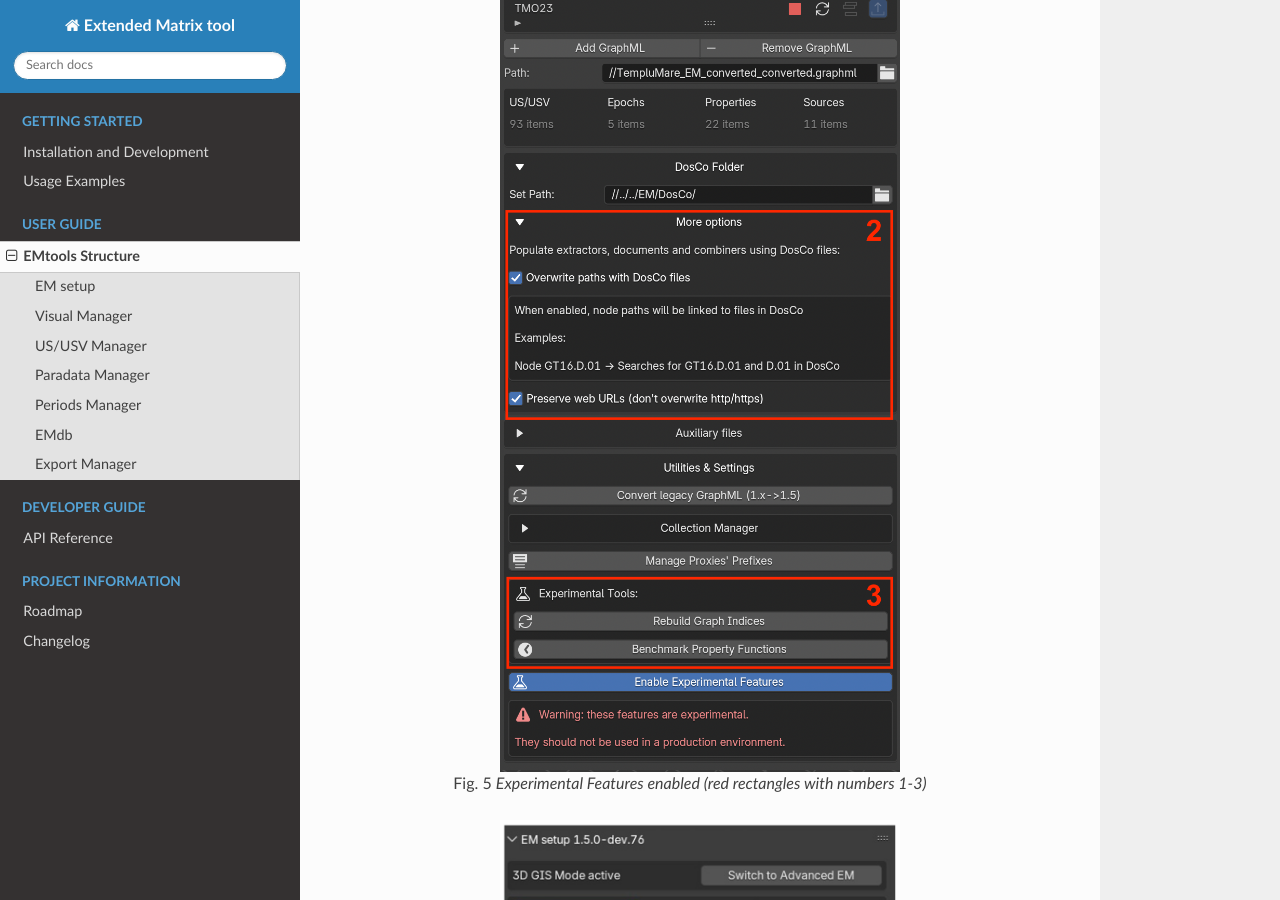
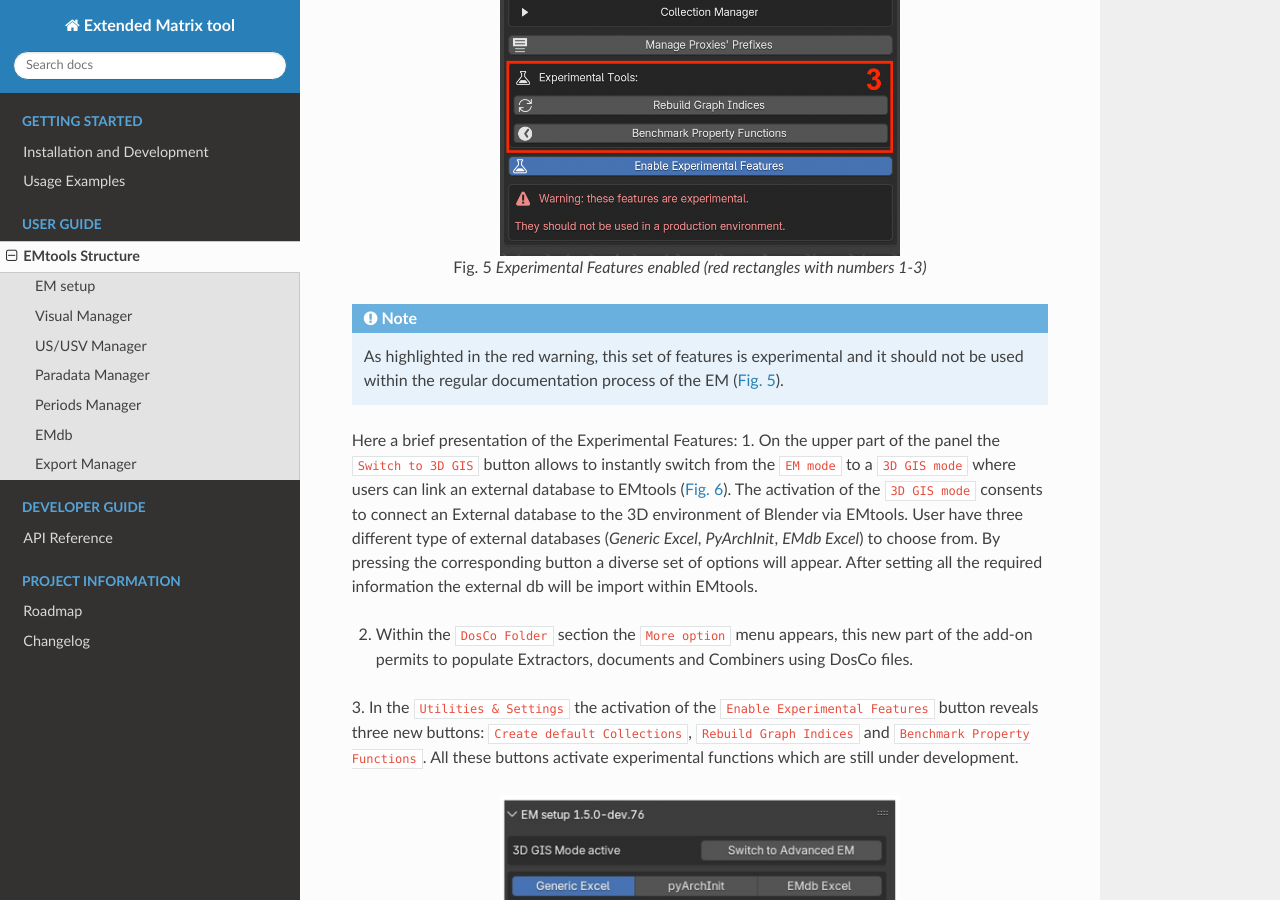
Before and after one commit to zalmoxes-laran/EM-blender-tools-doc, a Sphinx documentation site: the page built from docs/EMstructure.rst, in a window 1280 px wide and 900 px high, scrolled down 4572 px. Built offline with Sphinx 7.4.7 and the Read the Docs theme 3.1.0, drawn with Linux system fonts in a browser that asks for light colours; pages that are not in the unit, such as notebooks, are missing from menus; part of the change alters nothing that is shown; some of the changed text lies outside the part shown.

Commit message:
EM setup section update 02

```diff
--- a/docs/EMstructure.rst
+++ b/docs/EMstructure.rst
@@ -128,22 +128,6 @@ In the second case, by pressing ``Manage Proxies' Prefixes`` button, EMtools wil
 
 In the third case, by pressing the ``Enable Experimental Features`` button, a set of Experimental Features will be activated within the sections of the EM setup panel (:numref:`Fig. %s <EMsetup_03_editFIG>`).
 
-.. note::
-
-   As highlighted in the red warning, this set of features is experimental and it should not be used within the regular documentation process of the EM (:numref:`Fig. %s <EMsetup_03_editFIG>`).
-
-   1. On the upper part of the panel the ``Switch to 3D GIS`` button allows to instantly switch from the ``EM mode`` to a ``3D GIS mode`` where users can link an external database to EMtools (:numref:`Fig. %s <EMsetup_04abcFIG>`).
-   The activation of the ``3D GIS mode`` consents to connect an External database to the 3D environment of Blender via EMtools.
-   User have three different type of external databases (*Generic Excel*, *PyArchInit*, *EMdb Excel*) to choose from.
-   By pressing the corresponding button a diverse set of options will appear.
-   After setting all the required information the external db will be import within EMtools.
-
-   2. Within the ``DosCo Folder`` section the ``More option`` menu appears, this new part of the add-on permits to populate Extractors, documents and Combiners using DosCo files.
-
-   3. In the ``Utilities & Settings`` the activation of the ``Enable Experimental Features`` button reveals three new buttons: ``Create default Collections``, ``Rebuild Graph Indices`` and ``Benchmark Property Functions``.
-   All these buttons activate experimental functions which are still under development.
-
-
 .. _EMsetup_03_editFIG:
 
 .. figure:: img/EMsetup_03_edit.png
@@ -153,6 +137,20 @@ In the third case, by pressing the ``Enable Experimental Features`` button, a se
    Experimental Features enabled (red rectangles with numbers 1-3)
 
 
+
+.. note::
+
+   As highlighted in the red warning, this set of features is experimental and it should not be used within the regular documentation process of the EM (:numref:`Fig. %s <EMsetup_03_editFIG>`).
+
+
+
+Here a brief presentation of the Experimental Features:
+1. On the upper part of the panel the ``Switch to 3D GIS`` button allows to instantly switch from the ``EM mode`` to a ``3D GIS mode`` where users can link an external database to EMtools (:numref:`Fig. %s <EMsetup_04abcFIG>`). The activation of the ``3D GIS mode`` consents to connect an External database to the 3D environment of Blender via EMtools. User have three different type of external databases (*Generic Excel*, *PyArchInit*, *EMdb Excel*) to choose from. By pressing the corresponding button a diverse set of options will appear. After setting all the required information the external db will be import within EMtools.
+
+2. Within the ``DosCo Folder`` section the ``More option`` menu appears, this new part of the add-on permits to populate Extractors, documents and Combiners using DosCo files.
+
+3. In the ``Utilities & Settings`` the activation of the ``Enable Experimental Features`` button reveals three new buttons: ``Create default Collections``, ``Rebuild Graph Indices`` and ``Benchmark Property Functions``.
+All these buttons activate experimental functions which are still under development.
 
 .. _EMsetup_04abcFIG:
 
```
